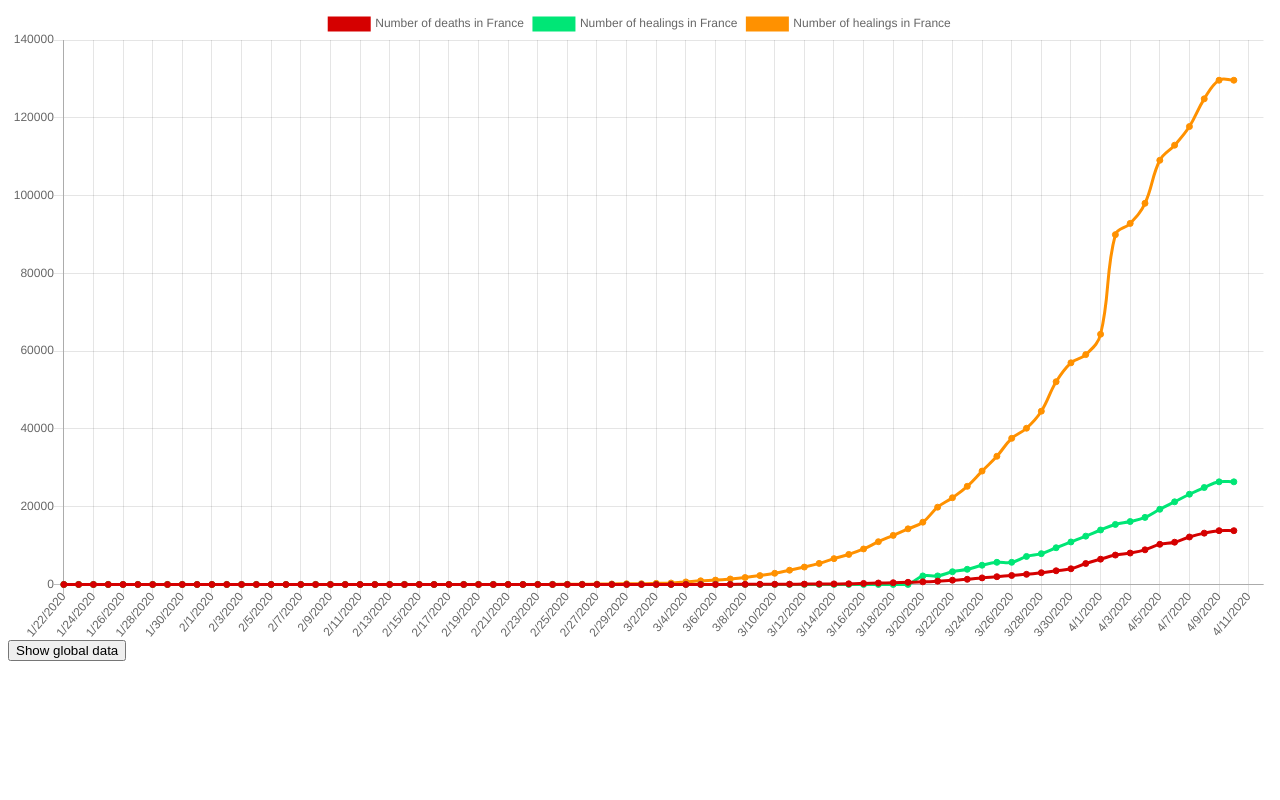
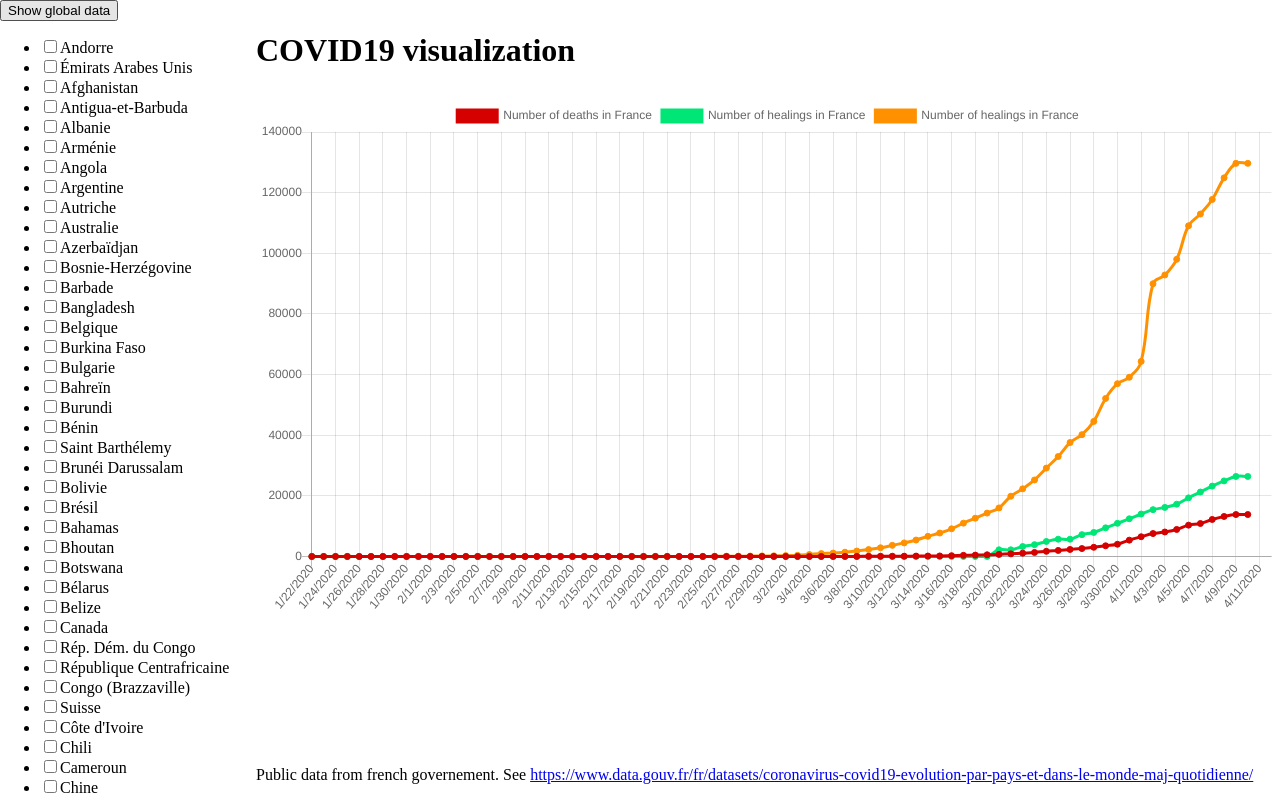
Before and after one commit to antoineprudhomme5/covid19-data-visualization, a plain HTML site: page index.html in a window 1280 px wide. Drawn offline with nearby package versions, Linux system fonts and the light colour scheme.

Commit message:
display countries on the left + add some style

```diff
--- a/data.js
+++ b/data.js
@@ -1,14 +1,16 @@
 const dataByCountry = JSON.parse(dataByCountryJSON);
 
-const xLabels = dataByCountry['global'].map(({ date }) =>
+const xLabels = dataByCountry["global"].map(({ date }) =>
   new Date(date).toLocaleDateString()
 );
+
+const countries = Object.keys(dataByCountry).filter((key) => key !== "global");
 
 const frenchDeathsDataset = {
   label: "Number of deaths in France",
   backgroundColor: colorsChart.red,
   borderColor: colorsChart.red,
-  data: dataByCountry['France'].map(({ deaths }) => deaths),
+  data: dataByCountry["France"].map(({ deaths }) => deaths),
   fill: false,
 };
 
@@ -16,7 +18,7 @@ const frenchHealingsDataset = {
   label: "Number of healings in France",
   backgroundColor: colorsChart.green,
   borderColor: colorsChart.green,
-  data: dataByCountry['France'].map(({ healings }) => healings),
+  data: dataByCountry["France"].map(({ healings }) => healings),
   fill: false,
 };
 
@@ -24,7 +26,7 @@ const frenchInfectionsDataset = {
   label: "Number of healings in France",
   backgroundColor: colorsChart.orange,
   borderColor: colorsChart.orange,
-  data: dataByCountry['France'].map(({ infections }) => infections),
+  data: dataByCountry["France"].map(({ infections }) => infections),
   fill: false,
 };
 
@@ -32,7 +34,7 @@ const globalDeathsDataset = {
   label: "Number of deaths in the world",
   backgroundColor: colorsChart.redLight,
   borderColor: colorsChart.redLight,
-  data: dataByCountry['global'].map(({ deaths }) => deaths),
+  data: dataByCountry["global"].map(({ deaths }) => deaths),
   fill: true,
 };
 
@@ -40,7 +42,7 @@ const globalHealingsDataset = {
   label: "Number of healings in the world",
   backgroundColor: colorsChart.greenLight,
   borderColor: colorsChart.greenLight,
-  data: dataByCountry['global'].map(({ healings }) => healings),
+  data: dataByCountry["global"].map(({ healings }) => healings),
   fill: true,
 };
 
@@ -48,6 +50,6 @@ const globalInfectionsDataset = {
   label: "Number of infections in the world",
   backgroundColor: colorsChart.orangeLight,
   borderColor: colorsChart.orangeLight,
-  data: dataByCountry['global'].map(({ infections }) => infections),
+  data: dataByCountry["global"].map(({ infections }) => infections),
   fill: true,
 };
--- a/index.css
+++ b/index.css
@@ -0,0 +1,57 @@
+body {
+  margin: 0;
+  padding: 0;
+}
+
+html,
+body,
+.container {
+  height: 100%;
+}
+
+.container {
+  display: block;
+}
+
+.left,
+.rigth {
+  display: block;
+  height: 100%;
+  max-height: 100%;
+  overflow: scroll;
+}
+
+.left {
+  width: 20%;
+  float: left;
+}
+
+.right {
+  width: 80%;
+  float: right;
+  height: 100%;
+}
+
+.right .top,
+.right .middle,
+.right .bottom {
+  display: block;
+}
+
+.right .top {
+  height: 100px;
+}
+.right .top h1 {
+  margin: 0;
+  line-height: 100px;
+}
+
+.right .bottom {
+  position: absolute;
+  bottom: 0;
+  height: 50px;
+  line-height: 50px;
+}
+
+#countries {
+}
--- a/index.html
+++ b/index.html
@@ -3,13 +3,36 @@
   <head>
     <meta charset="UTF-8" />
     <meta name="viewport" content="width=device-width, initial-scale=1.0" />
+    <link rel="stylesheet" type="text/css" href="index.css" />
     <title>COVID19 visualization</title>
     <script src="https://cdnjs.cloudflare.com/ajax/libs/Chart.js/2.9.3/Chart.min.js"></script>
   </head>
 
   <body>
-    <canvas id="myChart"></canvas>
-    <button id="globalDataToggleBtn"></button>
+    <div class="container">
+      <div class="left">
+        <button id="globalDataToggleBtn"></button>
+        <div>
+          <ul id="countries"></ul>
+        </div>
+      </div>
+      <div class="right">
+        <div class="top">
+          <h1>COVID19 visualization</h1>
+        </div>
+        <div class="middle">
+          <canvas id="myChart"></canvas>
+        </div>
+        <div class="bottom">
+          Public data from french governement. See
+          <a
+            target="_blank"
+            href="https://www.data.gouv.fr/fr/datasets/coronavirus-covid19-evolution-par-pays-et-dans-le-monde-maj-quotidienne/"
+            >https://www.data.gouv.fr/fr/datasets/coronavirus-covid19-evolution-par-pays-et-dans-le-monde-maj-quotidienne/</a
+          >
+        </div>
+      </div>
+    </div>
     <script src="./data/all.js"></script>
     <script src="./colorsChart.js"></script>
     <script src="./data.js"></script>
--- a/index.js
+++ b/index.js
@@ -6,6 +6,20 @@ const hideGlobalDataLabel = "Hide global data";
 let showGlobalData = false;
 const globalDataToggleBtnEl = document.getElementById("globalDataToggleBtn");
 globalDataToggleBtnEl.textContent = showGlobalDataLabel;
+
+const countriesEl = document.getElementById("countries");
+countries.forEach((country) => {
+  const checkboxEl = document.createElement("input");
+  checkboxEl.type = "checkbox";
+  checkboxEl.name = country;
+  checkboxEl.value = country;
+
+  const liEl = document.createElement("li");
+
+  liEl.appendChild(checkboxEl);
+  liEl.innerHTML = liEl.innerHTML + country;
+  countriesEl.appendChild(liEl);
+});
 
 const options = {};
 
```
